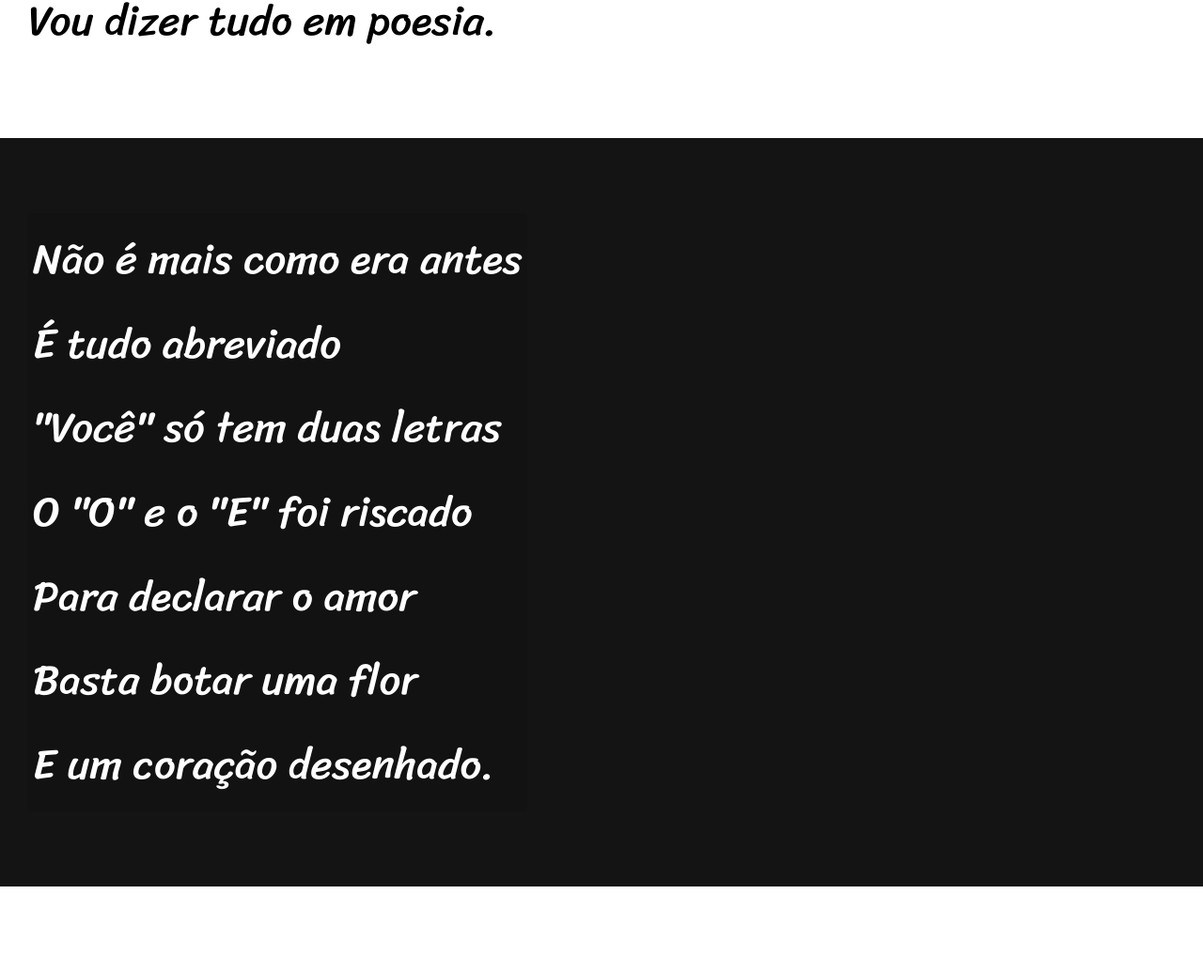
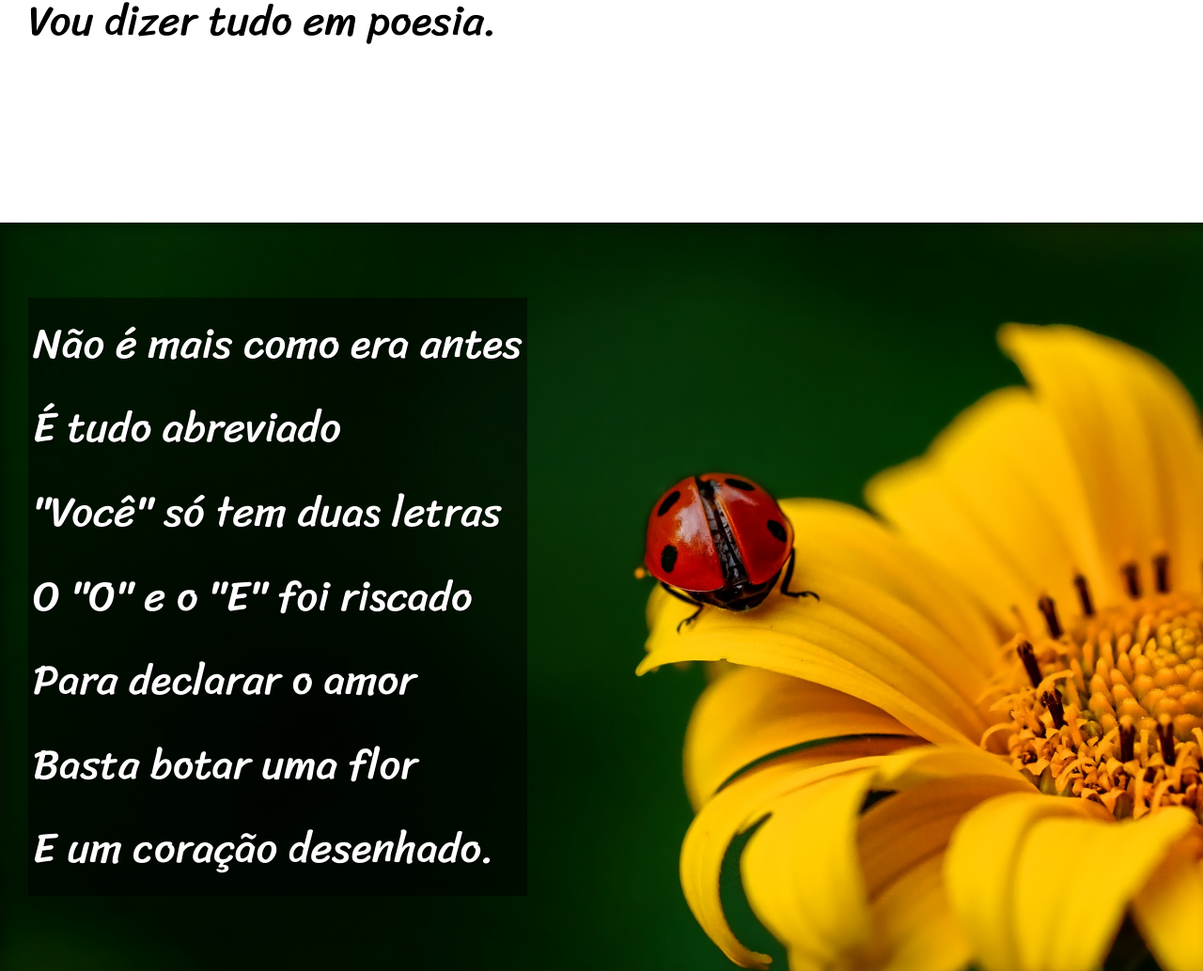
Before and after one commit to Joao1012200/html-css, a plain HTML site: page desafios/12/index.html in a window 1280 px wide. Shown: the part 900-1934 px from the top of the page at 94% size. Drawn offline with Linux system fonts and the light colour scheme.

Commit message:
desafio 12

```diff
--- a/desafios/12/index.html
+++ b/desafios/12/index.html
@@ -27,7 +27,7 @@
     </section>
 
 
-    <section class="imagem">
+    <section class="imagem" id="img01">
         <p>
             Não é mais como era antes <br>
             É tudo abreviado <br>
@@ -65,7 +65,7 @@
 
 
 
-    <section class="imagem">
+    <section class="imagem" id="img02">
         <p>
             Tenho saudade das cartas <br>
             Escritas com a própria mão <br>
--- a/desafios/12/style.css
+++ b/desafios/12/style.css
@@ -57,6 +57,10 @@ section {
     font-size: 3.5vw;
 }
 
+section > p {
+    padding-bottom: 2em;
+}
+
 section.normal {
     background-color: white;
     color: black;
@@ -65,12 +69,28 @@ section.normal {
 section.imagem {
     background-color: rgb(20, 20, 20);
     color: white;
+    box-shadow: inset 6px 6px 13px 0px rgba(0, 0, 0, 0.301);
+    background-size: cover;
+    background-attachment: fixed;
 }
 
 section.imagem > p {
     display: inline-block;
     padding: 5px;
-    background-color: rgba(0, 0, 0, 0.123);
+    background-color: rgba(0, 0, 0, 0.507);
+    text-shadow: 1px 1px 0px black;
+
+}
+
+section#img01 {
+    background-image: url('../12/imagens/background001.jpg');
+    background-position: right center;
+
+
+}
+
+section#img02 {
+    background-image: url('../12/imagens/background002.jpg');
 }
 
 footer {
```
Also changed, not shown: desafios/12/imagens/._background001.jpg (deleted), desafios/12/imagens/._background002.jpg (deleted), desafios/12/imagens/background001.jpg (added), desafios/12/imagens/background002.jpg (added).
